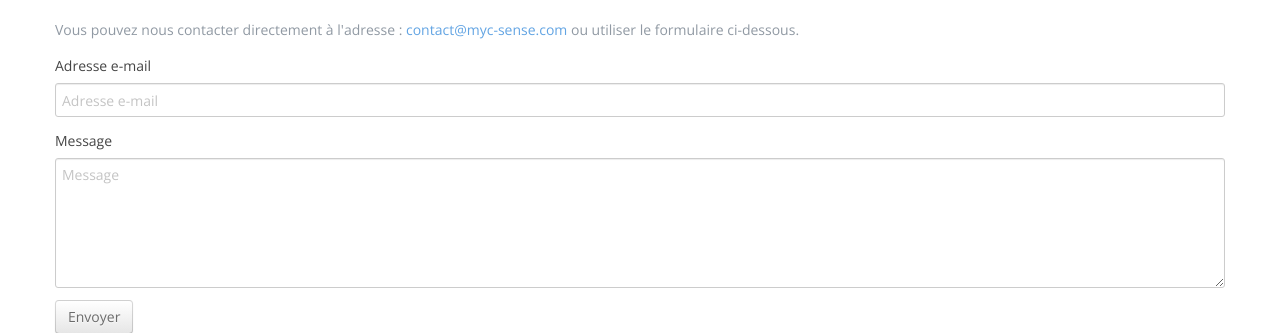
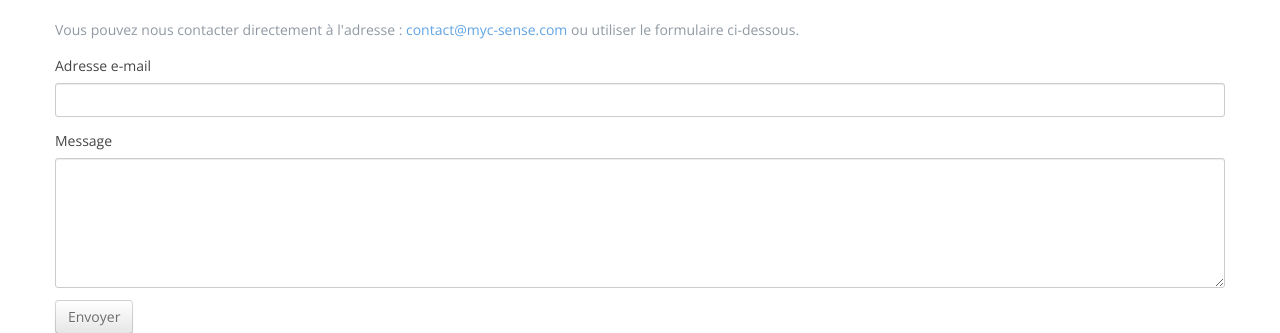
Before and after one commit to myclabs/site-internet, a PHP site: page / in a window 1280 px wide. Shown: the part 1498-1831 px from the top of the page. Run offline with PHP 8.4, Linux system fonts and the light colour scheme.

Commit message:
Suppression des champs de type email et des placeholders

```diff
--- a/index.php
+++ b/index.php
@@ -154,7 +154,7 @@ if (isset($_POST['contact-email'])) {
                     <div class="span8">
                         <form action="#" method="post">
                             <div class="input-append" style="display: auto">
-                                <input type="email" name="demo-email" placeholder="Email" required="true" style="width:60%;">
+                                <input type="text" name="demo-email" placeholder="Email" style="width:60%;">
                                 <button type="submit" class="btn btn-primary" style="width:40%;">
                                     S'inscrire
                                 </button>
@@ -396,17 +396,14 @@ if (isset($_POST['contact-email'])) {
                 Contactez-nous
             </h2>
             <p style="a:hover {text-decoration: underline;} ">Vous pouvez nous contacter directement à l'adresse&nbsp;:
-                <script type="text/javascript">
-                    <!--
+                <script>
                     // protected email script by Joe Maller
                     // JavaScripts available at http://www.joemaller.com
                     // this script is free to use and distribute
                     // but please credit me and/or link to my site
-
-                    emailE='myc-sense.com'
-                    emailE=('contact' + '@' + emailE)
-                    document.write('<A href="mailto:' + emailE + '">' + emailE + '</a>')
-                    //-->
+                    emailE='myc-sense.com';
+                    emailE=('contact' + '@' + emailE);
+                    document.write('<a href="mailto:' + emailE + '">' + emailE + '</a>');
                 </script>
                 ou utiliser le formulaire ci-dessous.</p>
             <?php if ($contact) : ?>
@@ -421,9 +418,9 @@ if (isset($_POST['contact-email'])) {
             <form id="contact" action="#contact" method="post">
                 <fieldset>
                     <label for="contact-email">Adresse e-mail</label>
-                    <input id="contact-email" name="contact-email" type="email" required="true" placeholder="Adresse e-mail" class="input-block-level">
+                    <input id="contact-email" name="contact-email" type="text" class="input-block-level">
                     <label for="contact-text">Message</label>
-                    <textarea id="contact-text" name="contact-text" class="input-block-level" rows="5" placeholder="Message"></textarea>
+                    <textarea id="contact-text" name="contact-text" class="input-block-level" rows="5"></textarea>
                     <button type="submit" class="btn">Envoyer</button>
                 </fieldset>
             </form>
```
